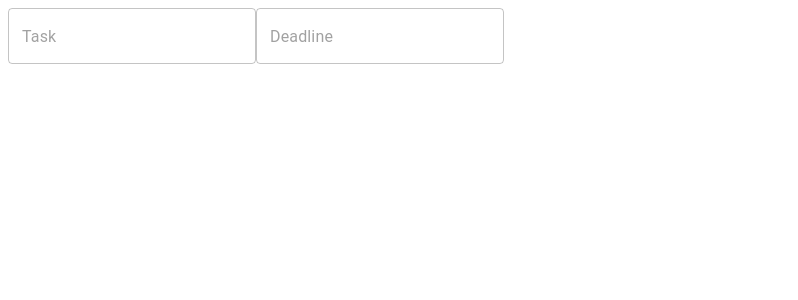
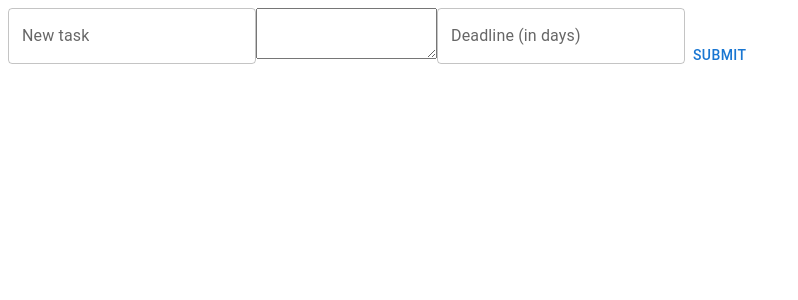
Before and after one commit to Michael-Melis/todo-ts, a React (Create React App) app: page /todolist/1 in a window 1280 px wide. Shown: the top 300 px of the page, without its empty margins (0-798 px from the left). Built offline with nearby package versions, Linux system fonts and the light colour scheme.

Commit message:
build: creating single tasks, function to delete task

```diff
--- a/package.json
+++ b/package.json
@@ -15,12 +15,14 @@
     "@types/node": "^16.7.13",
     "@types/react": "^17.0.20",
     "@types/react-dom": "^17.0.9",
+    "axios": "^0.26.0",
     "nanoid": "^3.3.0",
     "react": "^17.0.2",
     "react-dom": "^17.0.2",
     "react-hook-form": "^7.27.0",
     "react-router-dom": "^6.2.1",
     "react-scripts": "5.0.0",
+    "recoil": "^0.6.1",
     "styled-components": "^5.3.3",
     "typescript": "^4.4.2",
     "web-vitals": "^2.1.0",
--- /dev/null
+++ b/src/atoms/atom.ts
@@ -0,0 +1,11 @@
+import { atom } from "recoil";
+import { IFormInput, ITask } from "../interfaces/Interfaces";
+
+export const listArrayState = atom({
+  key: "listArrayState",
+  default: [] as IFormInput[],
+});
+export const taskArrayState = atom({
+  key: "taskArrayState",
+  default: [] as ITask[],
+});
--- a/src/components/createList/CreateList.tsx
+++ b/src/components/createList/CreateList.tsx
@@ -1,19 +1,18 @@
-import React, { FC, useState } from "react";
+import React, { FC } from "react";
 import { useForm, Controller, SubmitHandler } from "react-hook-form";
 import * as yup from "yup";
 import { yupResolver } from "@hookform/resolvers/yup";
 import { Button, TextField } from "@mui/material";
 import { nanoid } from "nanoid";
 import { Link } from "react-router-dom";
+import { IFormInput } from "../../interfaces/Interfaces";
+import { useRecoilState } from "recoil";
+
+import { listArrayState } from "./../../atoms/atom";
 
 const schema = yup.object().shape({
   listName: yup.string().required("Please fill the name of the list"),
 });
-
-interface IFormInput {
-  listName: string;
-  id: string;
-}
 
 const CreateList: FC = () => {
   const {
@@ -23,7 +22,7 @@ const CreateList: FC = () => {
     reset,
   } = useForm<IFormInput>({ resolver: yupResolver(schema) });
 
-  const [listArray, setListArray] = useState<IFormInput[]>([]);
+  const [listArray, setListArray] = useRecoilState(listArrayState);
 
   const onSubmit: SubmitHandler<IFormInput> = (data): void => {
     const newList = {
@@ -34,7 +33,14 @@ const CreateList: FC = () => {
 
     reset();
   };
-  console.log(listArray);
+  const handleDeleteTodoList = (listNameToDelete: string): void => {
+    setListArray(
+      listArray.filter((task) => {
+        return task.listName !== listNameToDelete;
+      })
+    );
+  };
+
   return (
     <div>
       <form onSubmit={handleSubmit(onSubmit)}>
@@ -57,9 +63,12 @@ const CreateList: FC = () => {
       <ul>
         {listArray.map((list: IFormInput) => {
           return (
-            <Link to={`/todolist/${list.id}`} key={list.id}>
-              {list.listName}
-            </Link>
+            <li key={list.id}>
+              <Link to={`/todolist/${list.id}`}>{list.listName}</Link>
+              <Button onClick={() => handleDeleteTodoList(list.listName)}>
+                X
+              </Button>
+            </li>
           );
         })}
       </ul>
--- a/src/components/createList/todoList/ListDetail.tsx
+++ b/src/components/createList/todoList/ListDetail.tsx
@@ -1,13 +1,93 @@
 import React from "react";
 import { useParams } from "react-router-dom";
-import { TextField } from "@mui/material";
+import { TextField, Button, TextareaAutosize } from "@mui/material";
+import { listArrayState, taskArrayState } from "../../../atoms/atom";
+import { useRecoilValue, useRecoilState } from "recoil";
+import { ITask } from "./../../../interfaces/Interfaces";
+import { useForm, Controller, SubmitHandler } from "react-hook-form";
+import * as yup from "yup";
+import { yupResolver } from "@hookform/resolvers/yup";
+import { nanoid } from "nanoid";
+
+import TaskView from "./task/TaskView";
+
+const taskSchema = yup.object().shape({
+  taskName: yup.string().required("Please fill the name of the task"),
+  deadline: yup.number().required("Please fill the deadline"),
+  optionalInfo: yup.string(),
+});
 
 const ListDetail = () => {
+  const {
+    handleSubmit,
+    control,
+    formState: { errors },
+    reset,
+  } = useForm<ITask>({ resolver: yupResolver(taskSchema) });
+
   let { id } = useParams();
+
+  const [tasksArray, setTasksArray] = useRecoilState(taskArrayState);
+  const onSubmit: SubmitHandler<ITask> = (data): void => {
+    const newTask = {
+      taskName: data.taskName,
+      deadline: data.deadline,
+      optionalInfo: data.optionalInfo,
+      id: nanoid(),
+      isCompleted: false,
+      isSoftDeleted: false,
+    };
+    setTasksArray([...tasksArray, newTask]);
+    console.log(tasksArray);
+    reset();
+  };
+
   return (
     <div>
-      <TextField placeholder="Task" />
-      <TextField placeholder="Deadline" />
+      <form onSubmit={handleSubmit(onSubmit)}>
+        <Controller
+          name="taskName"
+          control={control}
+          defaultValue=""
+          render={({ field }) => (
+            <TextField
+              {...field}
+              label="New task"
+              type="text"
+              error={!!errors.taskName}
+              helperText={errors ? errors.taskName?.message : ""}
+            />
+          )}
+        />
+        <Controller
+          name="optionalInfo"
+          control={control}
+          defaultValue=""
+          render={({ field }) => <TextareaAutosize {...field} minRows={3} />}
+        />
+        <Controller
+          name="deadline"
+          control={control}
+          render={({ field }) => (
+            <TextField
+              {...field}
+              label="Deadline (in days)"
+              type="text"
+              error={!!errors.deadline}
+              helperText={errors ? errors.deadline?.message : ""}
+            />
+          )}
+        />
+        <Button type="submit">submit</Button>
+      </form>
+      {tasksArray.map((task: ITask) => (
+        <TaskView
+          key={task.id}
+          task={task}
+          tasksArray={tasksArray}
+          setTasksArray={setTasksArray}
+        />
+      ))}
     </div>
   );
 };
--- /dev/null
+++ b/src/components/createList/todoList/task/TaskView.tsx
@@ -0,0 +1,26 @@
+import React from "react";
+import { ITask } from "../../../../interfaces/Interfaces";
+
+import { Button } from "@mui/material";
+import { SetterOrUpdater } from "recoil";
+
+interface Props {
+  task: ITask;
+  tasksArray: ITask[];
+  setTasksArray: SetterOrUpdater<ITask[]>;
+}
+
+const TaskView = ({ task, tasksArray, setTasksArray }: Props) => {
+  const handleDeleteTask = (): void => {
+    setTasksArray(tasksArray.filter((exactTask) => task.id !== exactTask.id));
+  };
+  return (
+    <div>
+      <h1>{task.taskName}</h1>
+      <p>{task.deadline}</p>
+      <Button onClick={handleDeleteTask}>X</Button>
+    </div>
+  );
+};
+
+export default TaskView;
--- a/src/index.tsx
+++ b/src/index.tsx
@@ -2,12 +2,15 @@ import React from "react";
 import ReactDOM from "react-dom";
 import { BrowserRouter } from "react-router-dom";
 import App from "./App";
+import { RecoilRoot } from "recoil";
 
 ReactDOM.render(
   <React.StrictMode>
-    <BrowserRouter>
-      <App />
-    </BrowserRouter>
+    <RecoilRoot>
+      <BrowserRouter>
+        <App />
+      </BrowserRouter>
+    </RecoilRoot>
   </React.StrictMode>,
   document.getElementById("root")
 );
```
Also changed, not shown: src/interfaces/Interfaces.ts (+10 -1 lines), 1 other file (tests, documents, lock files or other folders).
